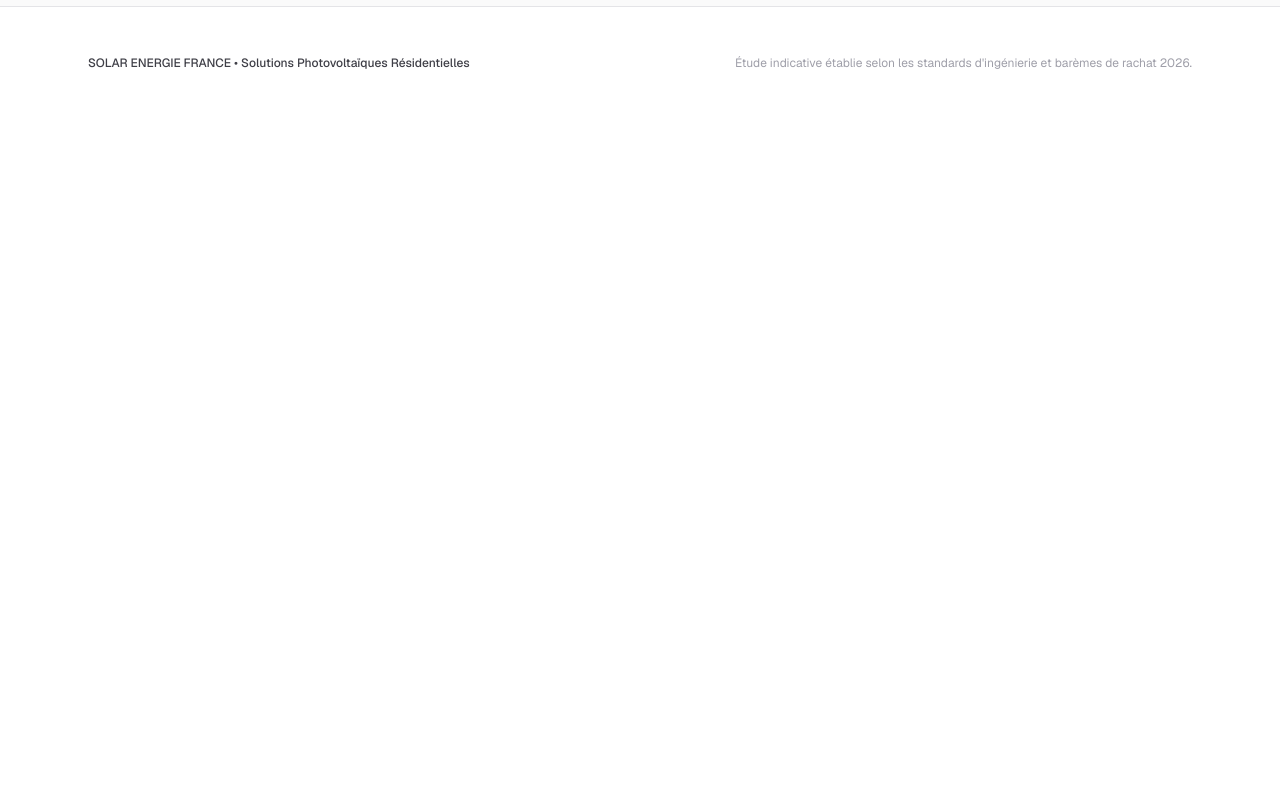
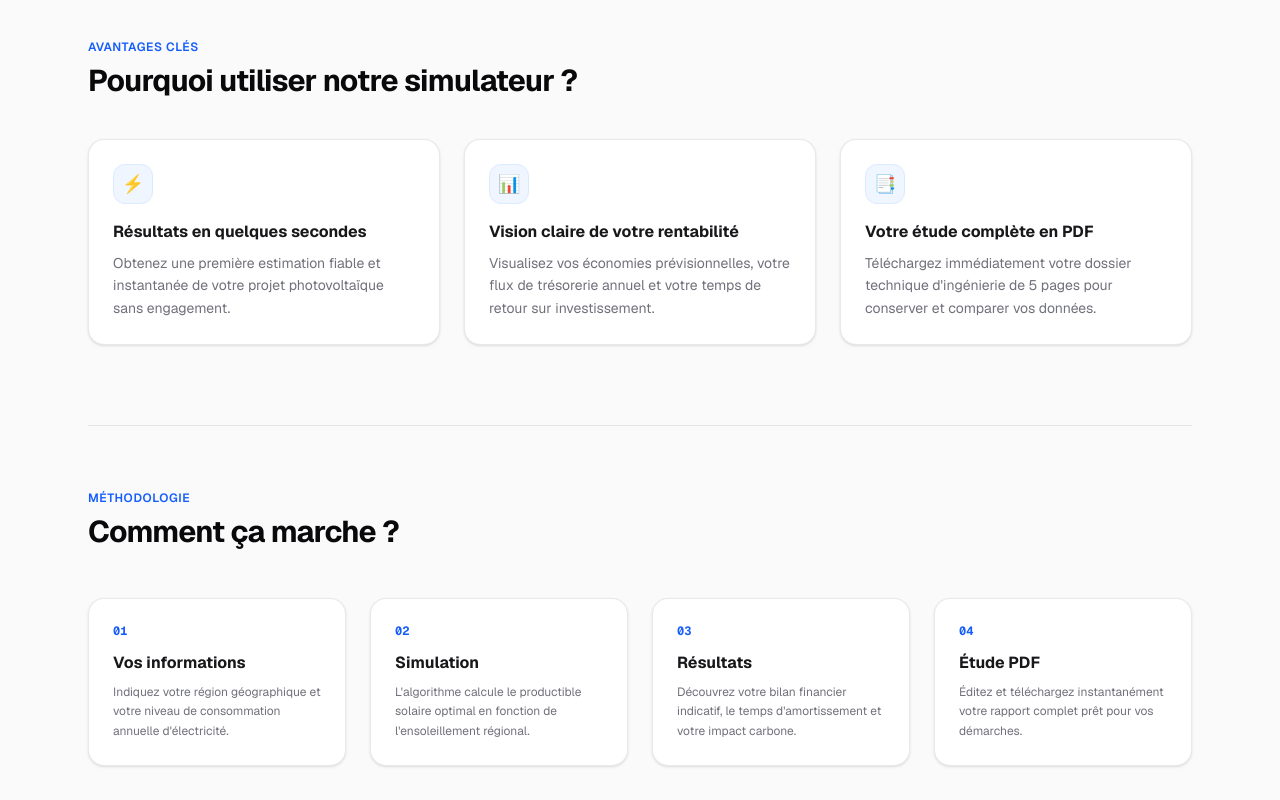
Before and after one commit to IgorRodrigues77/solar-calc, a Next.js app: page / in a window 1280 px wide. Shown: the part 1120-1920 px from the top of the page. Before the commit the page ends 1239 px from the top, so only its background shows below. Built offline with nearby package versions, Linux system fonts and the light colour scheme.

Commit message:
feat: adicionar secoes de proposta de valor e etapas como funciona

```diff
--- a/app/page.tsx
+++ b/app/page.tsx
@@ -396,8 +396,9 @@ export default function Home() {
         </div>
       </header>
 
-      {/* Hero Section Clean */}
+      {/* Main Container */}
       <main className="max-w-6xl mx-auto px-6 py-12">
+        {/* Hero Section */}
         <div className="max-w-3xl mb-12">
           <p className="text-xs font-semibold uppercase tracking-wider text-blue-600 mb-3">
             Simulateur d&apos;Ingénierie Solaire
@@ -410,8 +411,8 @@ export default function Home() {
           </p>
         </div>
 
-        {/* Layout Grid */}
-        <div className="grid grid-cols-1 lg:grid-cols-12 gap-10 items-start">
+        {/* Layout Grid do Simulador */}
+        <div className="grid grid-cols-1 lg:grid-cols-12 gap-10 items-start mb-24">
 
           {/* Lado Esquerdo: Formulário em Etapas */}
           <div className="lg:col-span-7">
@@ -763,10 +764,106 @@ export default function Home() {
             </div>
           </div>
         </div>
+
+        {/* SECTION 1: Pourquoi utiliser notre simulateur ? */}
+        <section className="border-t border-zinc-200 pt-16 mb-20">
+          <div className="max-w-2xl mb-10">
+            <span className="text-xs font-semibold uppercase tracking-wider text-blue-600 block mb-2">
+              Avantages Clés
+            </span>
+            <h2 className="text-2xl sm:text-3xl font-bold text-zinc-950 tracking-tight">
+              Pourquoi utiliser notre simulateur ?
+            </h2>
+          </div>
+
+          <div className="grid grid-cols-1 md:grid-cols-3 gap-6">
+            <div className="bg-white border border-zinc-200/80 rounded-2xl p-6 shadow-sm">
+              <div className="w-10 h-10 rounded-xl bg-blue-50 border border-blue-100 flex items-center justify-center text-blue-600 mb-4 font-bold text-lg">
+                ⚡
+              </div>
+              <h3 className="text-base font-bold text-zinc-900 mb-2">
+                Résultats en quelques secondes
+              </h3>
+              <p className="text-xs sm:text-sm text-zinc-500 leading-relaxed">
+                Obtenez une première estimation fiable et instantanée de votre projet photovoltaïque sans engagement.
+              </p>
+            </div>
+
+            <div className="bg-white border border-zinc-200/80 rounded-2xl p-6 shadow-sm">
+              <div className="w-10 h-10 rounded-xl bg-blue-50 border border-blue-100 flex items-center justify-center text-blue-600 mb-4 font-bold text-lg">
+                📊
+              </div>
+              <h3 className="text-base font-bold text-zinc-900 mb-2">
+                Vision claire de votre rentabilité
+              </h3>
+              <p className="text-xs sm:text-sm text-zinc-500 leading-relaxed">
+                Visualisez vos économies prévisionnelles, votre flux de trésorerie annuel et votre temps de retour sur investissement.
+              </p>
+            </div>
+
+            <div className="bg-white border border-zinc-200/80 rounded-2xl p-6 shadow-sm">
+              <div className="w-10 h-10 rounded-xl bg-blue-50 border border-blue-100 flex items-center justify-center text-blue-600 mb-4 font-bold text-lg">
+                📑
+              </div>
+              <h3 className="text-base font-bold text-zinc-900 mb-2">
+                Votre étude complète en PDF
+              </h3>
+              <p className="text-xs sm:text-sm text-zinc-500 leading-relaxed">
+                Téléchargez immédiatement votre dossier technique d&apos;ingénierie de 5 pages pour conserver et comparer vos données.
+              </p>
+            </div>
+          </div>
+        </section>
+
+        {/* SECTION 2: Comment ça marche ? */}
+        <section className="border-t border-zinc-200 pt-16">
+          <div className="max-w-2xl mb-12">
+            <span className="text-xs font-semibold uppercase tracking-wider text-blue-600 block mb-2">
+              Méthodologie
+            </span>
+            <h2 className="text-2xl sm:text-3xl font-bold text-zinc-950 tracking-tight">
+              Comment ça marche ?
+            </h2>
+          </div>
+
+          <div className="grid grid-cols-1 sm:grid-cols-2 lg:grid-cols-4 gap-6">
+            <div className="bg-white border border-zinc-200/80 rounded-2xl p-6 shadow-sm relative">
+              <span className="text-xs font-mono font-bold text-blue-600 block mb-3">01</span>
+              <h3 className="text-base font-bold text-zinc-900 mb-2">Vos informations</h3>
+              <p className="text-xs text-zinc-500 leading-relaxed">
+                Indiquez votre région géographique et votre niveau de consommation annuelle d&apos;électricité.
+              </p>
+            </div>
+
+            <div className="bg-white border border-zinc-200/80 rounded-2xl p-6 shadow-sm relative">
+              <span className="text-xs font-mono font-bold text-blue-600 block mb-3">02</span>
+              <h3 className="text-base font-bold text-zinc-900 mb-2">Simulation</h3>
+              <p className="text-xs text-zinc-500 leading-relaxed">
+                L&apos;algorithme calcule le productible solaire optimal en fonction de l&apos;ensoleillement régional.
+              </p>
+            </div>
+
+            <div className="bg-white border border-zinc-200/80 rounded-2xl p-6 shadow-sm relative">
+              <span className="text-xs font-mono font-bold text-blue-600 block mb-3">03</span>
+              <h3 className="text-base font-bold text-zinc-900 mb-2">Résultats</h3>
+              <p className="text-xs text-zinc-500 leading-relaxed">
+                Découvrez votre bilan financier indicatif, le temps d&apos;amortissement et votre impact carbone.
+              </p>
+            </div>
+
+            <div className="bg-white border border-zinc-200/80 rounded-2xl p-6 shadow-sm relative">
+              <span className="text-xs font-mono font-bold text-blue-600 block mb-3">04</span>
+              <h3 className="text-base font-bold text-zinc-900 mb-2">Étude PDF</h3>
+              <p className="text-xs text-zinc-500 leading-relaxed">
+                Éditez et téléchargez instantanément votre rapport complet prêt pour vos démarches.
+              </p>
+            </div>
+          </div>
+        </section>
       </main>
 
       {/* Footer Minimalista */}
-      <footer className="border-t border-zinc-200 bg-white py-12 mt-20 text-xs text-zinc-400">
+      <footer className="border-t border-zinc-200 bg-white py-12 mt-24 text-xs text-zinc-400">
         <div className="max-w-6xl mx-auto px-6 flex flex-col sm:flex-row items-center justify-between gap-4">
           <p className="font-medium text-zinc-700">
             SOLAR ENERGIE FRANCE • Solutions Photovoltaïques Résidentielles
```
